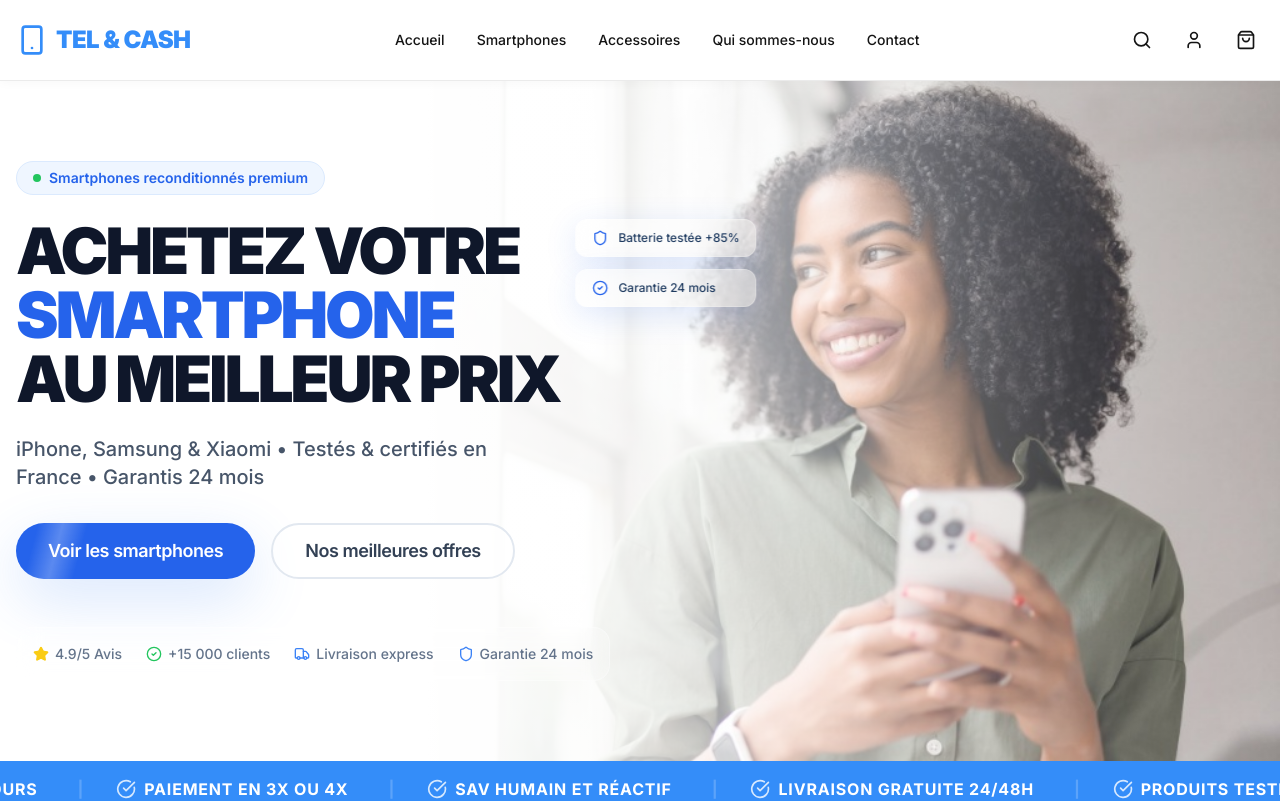
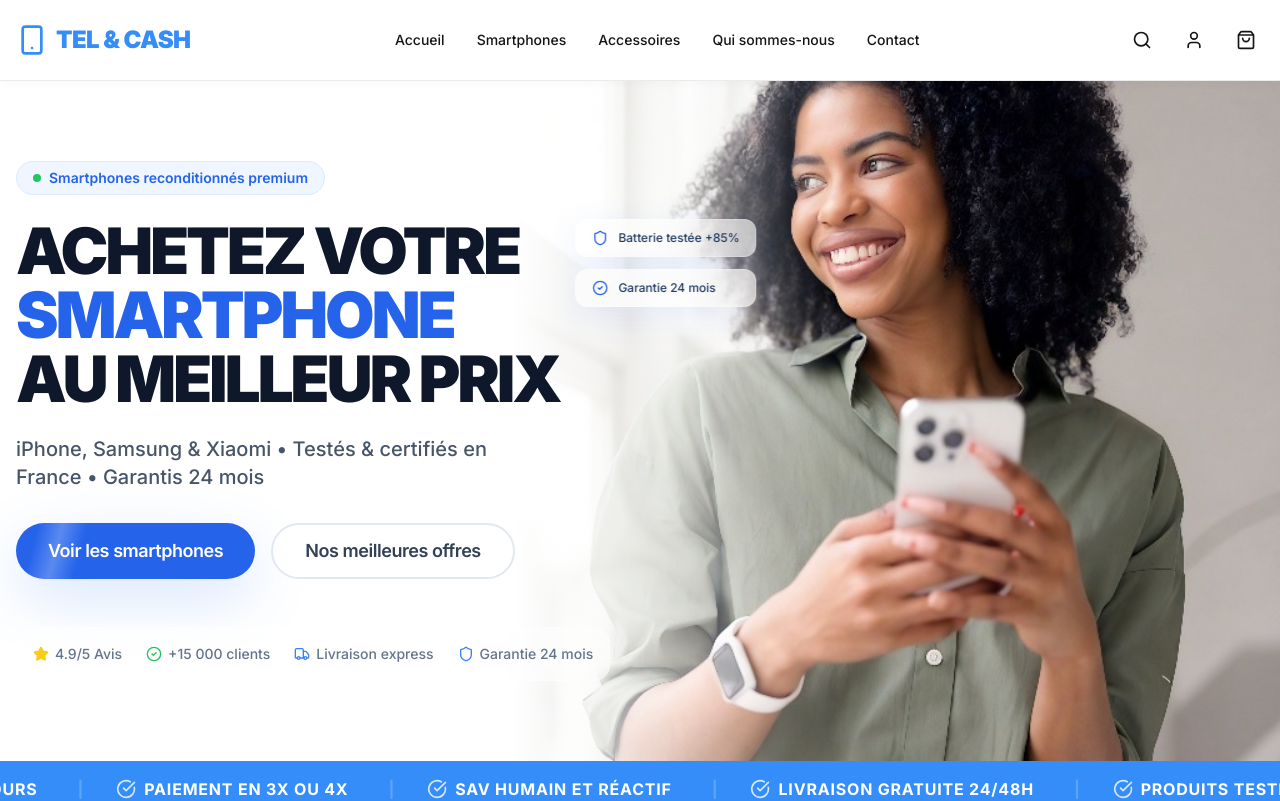
Before and after one commit to stupidguywearingtn/telandcash, a React (Vite) app: page / in a window 1280 px wide. Shown: the top 801 px of the page. Built offline with nearby package versions, Linux system fonts and the light colour scheme.

Commit message:
Hero High-Fidelity: restored original image quality and color on subject

```diff
--- a/src/components/home/Hero.tsx
+++ b/src/components/home/Hero.tsx
@@ -19,19 +19,22 @@ export function Hero() {
 
   return (
     <section className="relative min-h-[85vh] flex items-center overflow-hidden bg-white">
-      {/* Background Image with Subject on Right - Adjusted position for full face visibility */}
+      {/* 100% Original High-Res Background Image - No filters, no opacity reduction */}
       <div className="absolute inset-0 z-0">
         <div
-          className="absolute inset-0 bg-[url('/hero-bg.jpg')] bg-cover bg-no-repeat lg:bg-right-top"
-          style={{ backgroundPosition: '85% 0%' }} // Forced to top to keep heads/eyes visible
+          className="absolute inset-0 bg-[url('/hero-bg.jpg')] bg-cover bg-no-repeat"
+          style={{ backgroundPosition: 'center right' }}
         />
 
-        {/* Refined Gradient Overlay for optimal readability and image clarity */}
+        {/* Strictly Localized Overlay - ONLY on the left, fading to ZERO before the subject */}
         <div className="absolute inset-0 z-10">
-          {/* Solid base for text on the far left */}
-          <div className="absolute inset-y-0 left-0 w-full sm:w-1/3 bg-white" />
-          {/* Smooth transition from solid white to transparent */}
-          <div className="absolute inset-y-0 left-0 sm:left-1/3 w-full sm:w-2/3 bg-gradient-to-r from-white via-white/50 to-transparent" />
+          {/* Base solid white for text readability (left 35%) */}
+          <div className="absolute inset-y-0 left-0 w-[40%] bg-white hidden lg:block" />
+          {/* Smooth transition from solid white to 100% transparent (ending at 65%) */}
+          <div className="absolute inset-y-0 left-0 lg:left-[40%] w-full lg:w-[25%] bg-gradient-to-r from-white to-transparent" />
+
+          {/* Mobile Overlay (more centered/full for readability) */}
+          <div className="absolute inset-0 bg-white/60 lg:hidden" />
         </div>
       </div>
 
@@ -65,7 +68,7 @@ export function Hero() {
                   initial={{ opacity: 0, x: -20 }}
                   animate={{ opacity: 1, x: 0 }}
                   transition={{ duration: 0.6, delay: 0.8 }}
-                  className="bg-white/40 backdrop-blur-xl px-4 py-2.5 rounded-[12px] shadow-[0_8px_32px_rgba(37,99,235,0.15)] border border-white/20 flex items-center gap-2.5"
+                  className="bg-white/60 backdrop-blur-xl px-4 py-2.5 rounded-[12px] shadow-[0_8px_32px_rgba(37,99,235,0.1)] border border-white/20 flex items-center gap-2.5"
                 >
                    <Shield className="w-4 h-4 text-[#2563eb]" />
                    <span className="text-xs font-medium text-[#1e3a5f] whitespace-nowrap">Batterie testée +85%</span>
@@ -75,7 +78,7 @@ export function Hero() {
                   initial={{ opacity: 0, x: -20 }}
                   animate={{ opacity: 1, x: 0 }}
                   transition={{ duration: 0.6, delay: 1.0 }}
-                  className="bg-white/40 backdrop-blur-xl px-4 py-2.5 rounded-[12px] shadow-[0_8px_32px_rgba(37,99,235,0.15)] border border-white/20 flex items-center gap-2.5"
+                  className="bg-white/60 backdrop-blur-xl px-4 py-2.5 rounded-[12px] shadow-[0_8px_32px_rgba(37,99,235,0.1)] border border-white/20 flex items-center gap-2.5"
                 >
                    <CheckCircle2 className="w-4 h-4 text-[#2563eb]" />
                    <span className="text-xs font-medium text-[#1e3a5f] whitespace-nowrap">Garantie 24 mois</span>
@@ -101,7 +104,7 @@ export function Hero() {
             </motion.div>
 
             {/* Trust Bar */}
-            <motion.div variants={item} className="flex flex-wrap items-center justify-start gap-x-6 gap-y-3 text-sm font-medium text-slate-500 bg-white/20 backdrop-blur-md p-4 rounded-2xl border border-white/30">
+            <motion.div variants={item} className="flex flex-wrap items-center justify-start gap-x-6 gap-y-3 text-sm font-medium text-slate-500 bg-white/40 backdrop-blur-md p-4 rounded-2xl border border-white/30">
               <div className="flex items-center gap-1.5">
                 <Star className="w-4 h-4 fill-yellow-400 text-yellow-400" />
                 <span>4.9/5 Avis</span>
```
Also changed, not shown: public/hero-bg.jpg.
